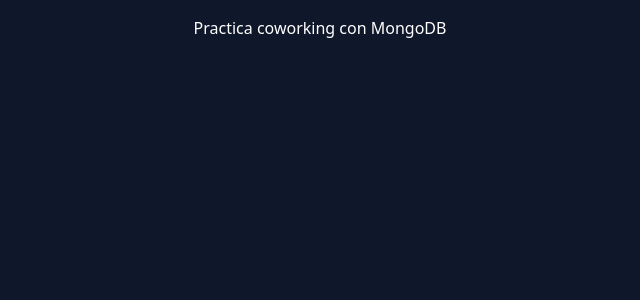
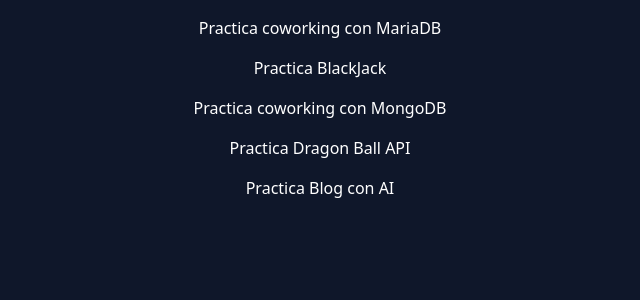
Before and after one commit to Comparitiko/Servidor2025, a PHP site: page / in a window 1280 px wide. Shown: the top 300 px of the page, without its empty margins (320-960 px from the left). Run offline with PHP 8.4, Linux system fonts and the light colour scheme; some libraries are stand-ins or nearby versions.

Commit message:
Modificado index.php

```diff
--- a/src/index.php
+++ b/src/index.php
@@ -9,7 +9,10 @@
 </head>
 
 <body class="bg-slate-900 text-white flex flex-col gap-4 p-4 justify-content-center align-items-center w-100 h-100">
-  <a class="m-auto hover-shadow-lg" href="./tema5/practica1/index.php">Practica coworking con MongoDB</a>
+  <a class="m-auto hover:text-red-500" href="./tema4/index.php">Practica coworking con MariaDB</a>
+  <a class="m-auto hover:text-red-500" href="./tema4_p2/index.php">Practica BlackJack</a>
+  <a class="m-auto hover:text-red-500" href="./tema5/practica1/index.php">Practica coworking con MongoDB</a>
+  <a class="m-auto hover:text-red-500" href="./tema5/practica2/index.php">Practica Dragon Ball API</a>
+  <a class="m-auto hover:text-red-500" href="./tema5/practica3/index.php">Practica Blog con AI</a>
 </body>
-
 </html>
```
